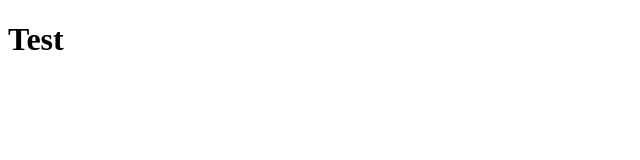
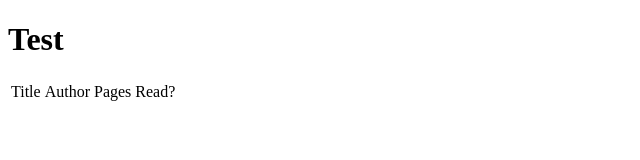
Before and after one commit to fromscode/library, a plain HTML site: page index.html in a window 1280 px wide. Shown: the whole page, without its empty margins (0-640 px from the left). Drawn offline with Linux system fonts and the light colour scheme.

Commit message:
feat: add text to index

```diff
--- a/index.html
+++ b/index.html
@@ -3,8 +3,20 @@
 <head>
     <meta charset="UTF-8">
     <title>Library</title>
+    <script src="scripts.js" defer></script>
 </head>
 <body>
     <h1>Test</h1>
+    <table>
+        <thead>
+            <td>Title</td>
+            <td>Author</td>
+            <td>Pages</td>
+            <td>Read?</td>
+        </thead>
+        <tbody>
+
+        </tbody>
+    </table>
 </body>
 </html>
```
